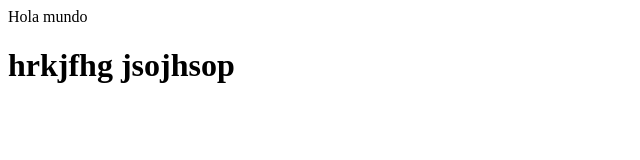
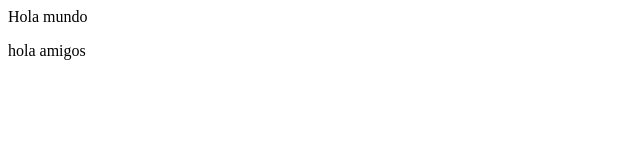
Before and after one commit to AlSE10/EjemploUso, a plain HTML site: page index.html in a window 1280 px wide. Shown: the whole page, without its empty margins (0-640 px from the left). Drawn offline with Linux system fonts and the light colour scheme.

Commit message:
Update index.html
agrege una linea

```diff
--- a/index.html
+++ b/index.html
@@ -9,7 +9,7 @@
 <body>
     <div>
         Hola mundo
-        <h1>hrkjfhg jsojhsop</h1>
     </div>
+        <p>hola amigos</p>
 </body>
 </html>
```
